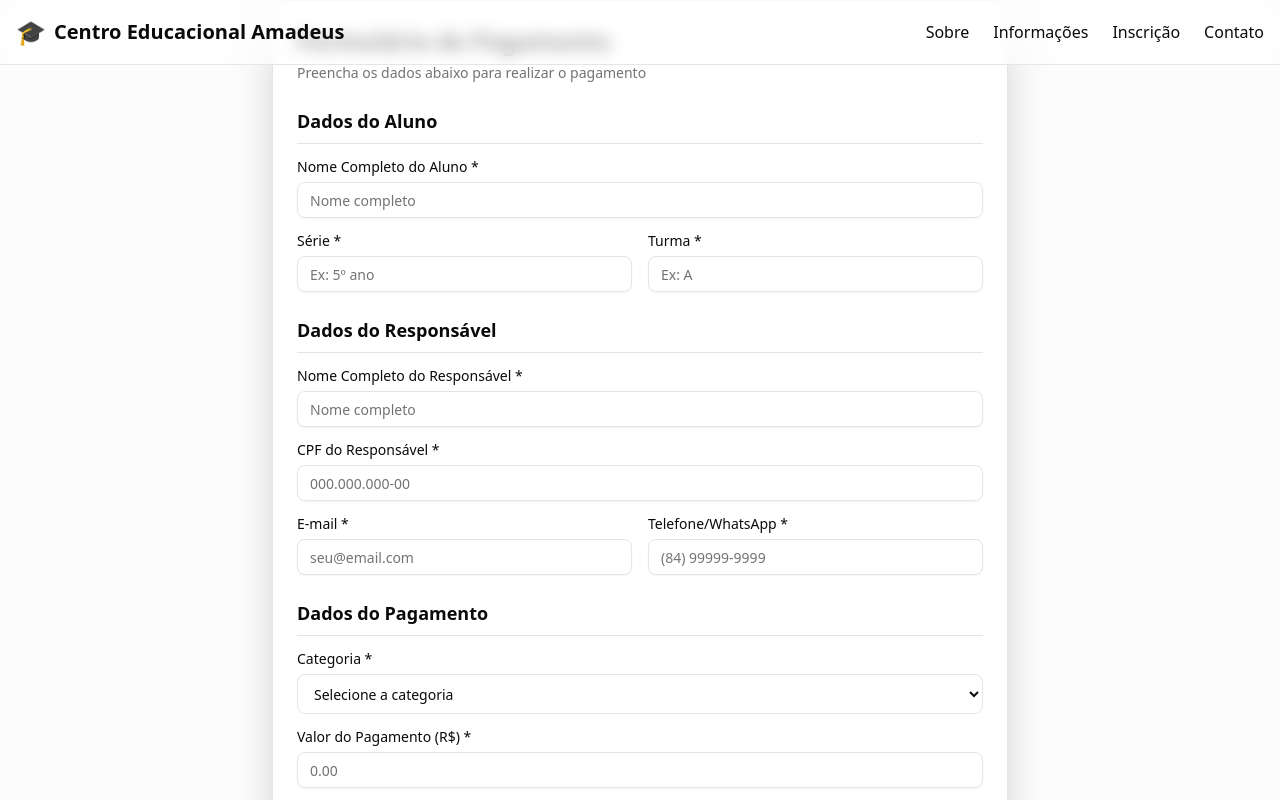
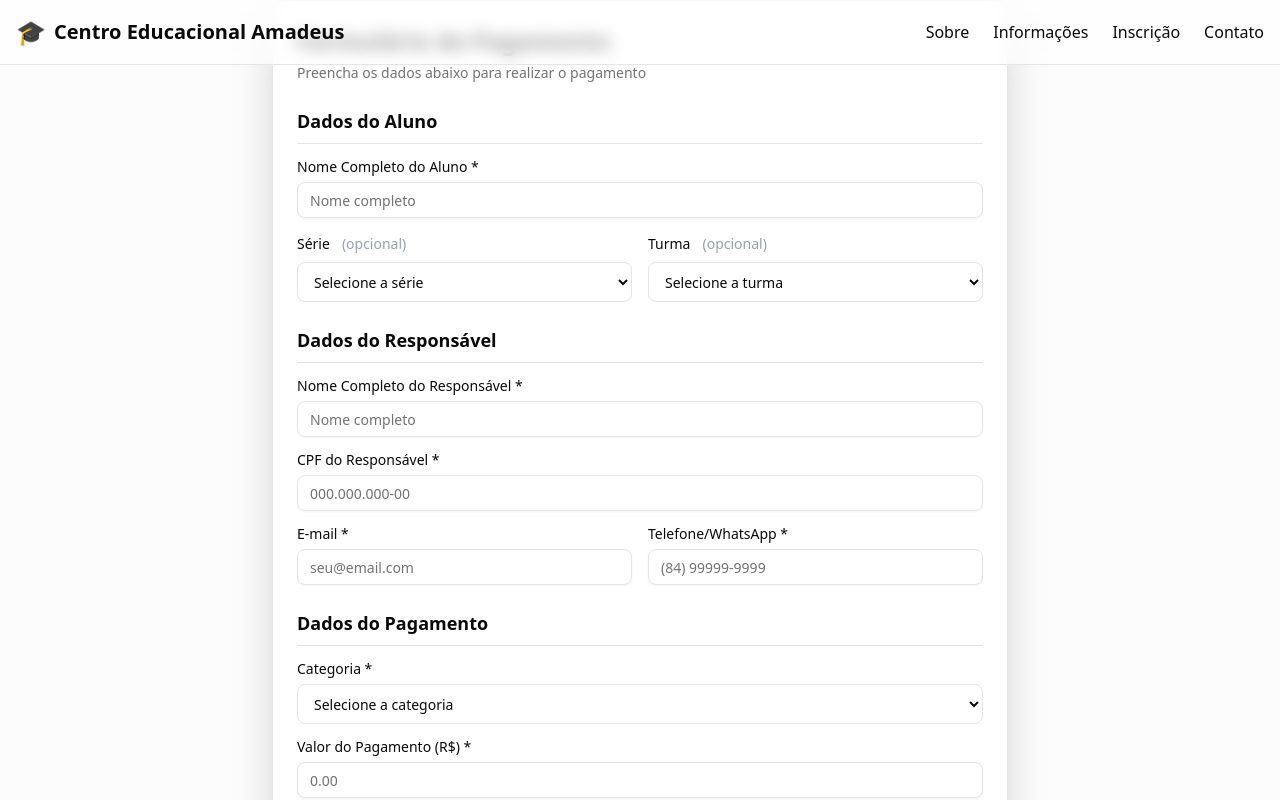
Before and after one commit to pedrologapp/amadeus-financeirocart-o, a React (Vite) app: page / in a window 1280 px wide. Both pictures are taken after a click on the button "FAZER PAGAMENTO". Shown: the part 992-1792 px from the top of the page. Built offline with nearby package versions, Linux system fonts and the light colour scheme.

Commit message:
Update App.jsx

```diff
--- a/src/App.jsx
+++ b/src/App.jsx
@@ -416,28 +416,50 @@ function App() {
 
                     <div className="grid grid-cols-2 gap-4">
                       <div>
-                        <Label htmlFor="studentGrade">Série *</Label>
-                        <Input
+                        <Label htmlFor="studentGrade">
+                          Série
+                          <span className="text-gray-400 text-sm ml-1">(opcional)</span>
+                        </Label>
+                        <select
                           id="studentGrade"
                           name="studentGrade"
                           value={formData.studentGrade}
                           onChange={handleInputChange}
-                          placeholder="Ex: 5º ano"
-                          required
-                          className="mt-2"
-                        />
+                          className="w-full h-10 px-3 rounded-md border border-input bg-background text-sm mt-2"
+                        >
+                          <option value="">Selecione a série</option>
+                          <option value="Maternal II">Maternal II</option>
+                          <option value="Maternal III">Maternal III</option>
+                          <option value="Grupo 4">Grupo 4</option>
+                          <option value="Grupo 5">Grupo 5</option>
+                          <option value="1º Ano">1º Ano</option>
+                          <option value="2º Ano">2º Ano</option>
+                          <option value="3º Ano">3º Ano</option>
+                          <option value="4º Ano">4º Ano</option>
+                          <option value="5º Ano">5º Ano</option>
+                          <option value="6º Ano">6º Ano</option>
+                          <option value="7º Ano">7º Ano</option>
+                          <option value="8º Ano">8º Ano</option>
+                          <option value="9º Ano">9º Ano</option>
+                        </select>
                       </div>
                       <div>
-                        <Label htmlFor="studentClass">Turma *</Label>
-                        <Input
+                        <Label htmlFor="studentClass">
+                          Turma
+                          <span className="text-gray-400 text-sm ml-1">(opcional)</span>
+                        </Label>
+                        <select
                           id="studentClass"
                           name="studentClass"
                           value={formData.studentClass}
                           onChange={handleInputChange}
-                          placeholder="Ex: A"
-                          required
-                          className="mt-2"
-                        />
+                          className="w-full h-10 px-3 rounded-md border border-input bg-background text-sm mt-2"
+                        >
+                          <option value="">Selecione a turma</option>
+                          <option value="A">A</option>
+                          <option value="B">B</option>
+                          <option value="C">C</option>
+                        </select>
                       </div>
                     </div>
                   </div>
```
